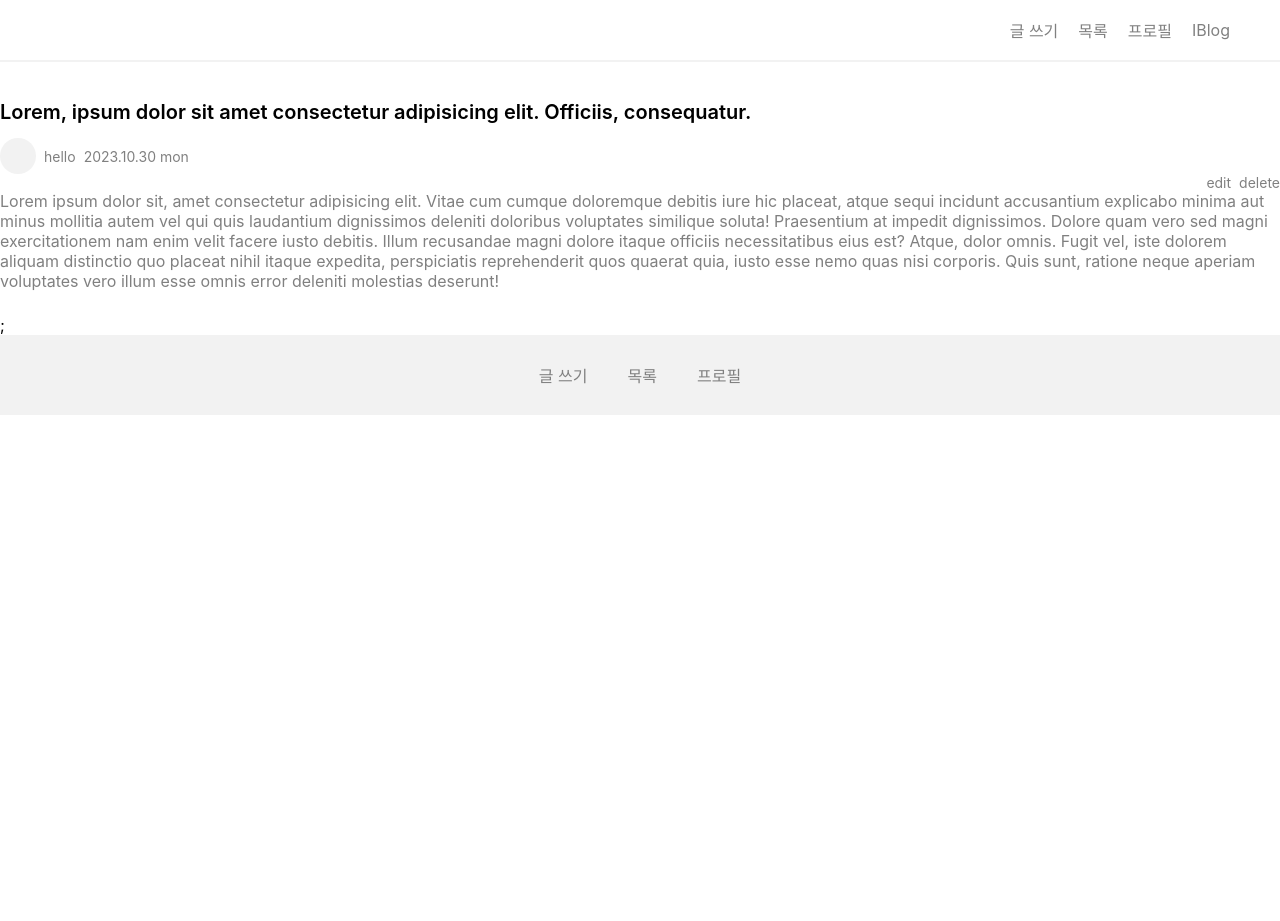
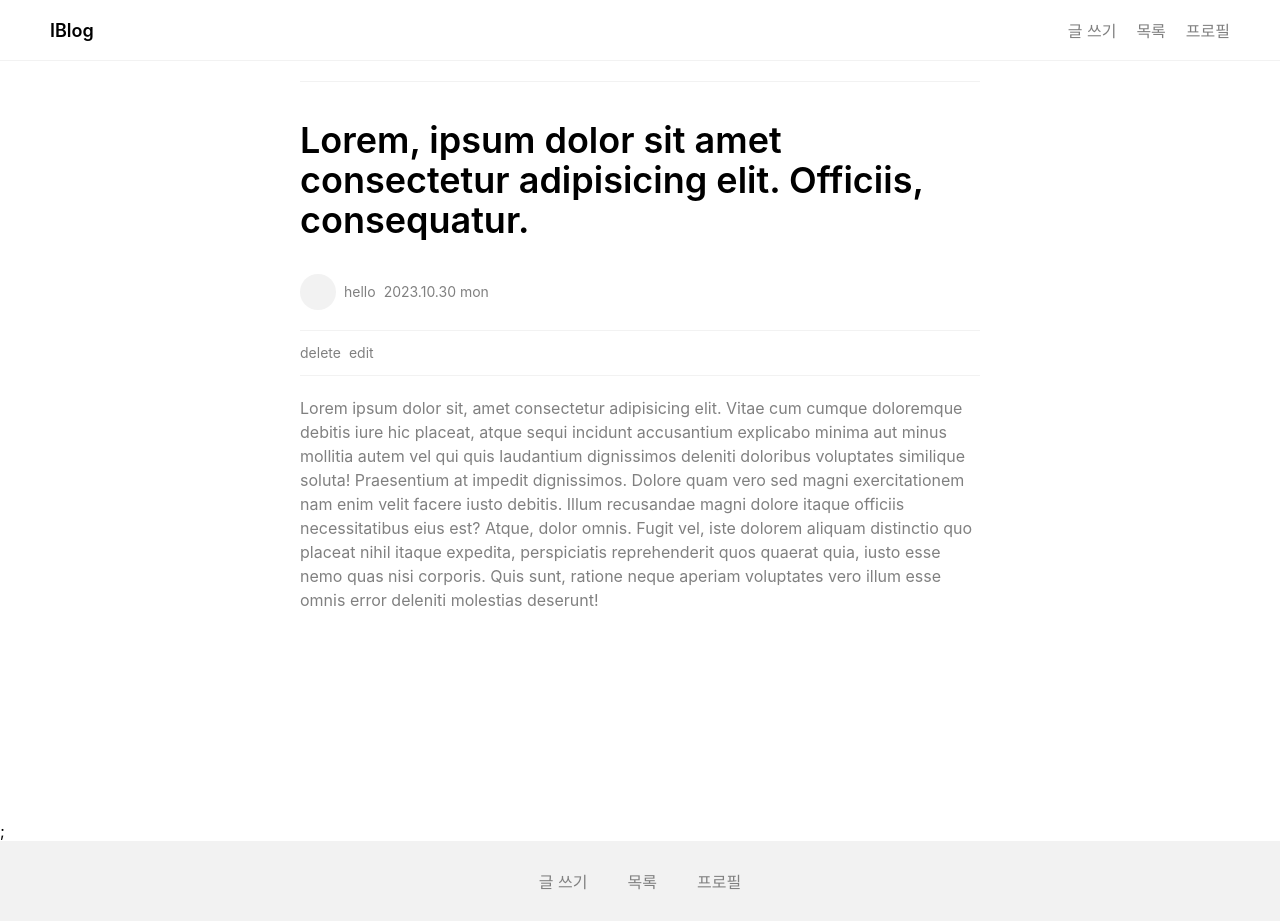
Before and after one commit to SeungGukYoo/IBlog, a React (Create React App) app: page /posts/0 in a window 1280 px wide. Before the commit the page ends 800 px from the top, so only its background shows below. Built offline with nearby package versions, Linux system fonts and the light colour scheme.

Commit message:
style: 헤더 스타일 수정

```diff
--- a/src/index.css
+++ b/src/index.css
@@ -18,10 +18,15 @@ a {
 header {
   display: flex;
   align-items: center;
-  flex-direction: row-reverse;
+  justify-content: space-between;
   border-bottom: 1px solid #f2f2f2;
   padding: 10px 40px;
   min-height: 40px;
+}
+header .header__logo {
+  color: black;
+  font-weight: 600;
+  font-size: 18px;
 }
 
 header a {
@@ -59,7 +64,7 @@ footer a:focus {
   display: flex;
   gap: 12px;
   font-size: 16px;
-  max-width: 600px;
+  max-width: 680px;
   margin: 0 auto;
   color: gray;
   cursor: pointer;
@@ -71,11 +76,12 @@ footer a:focus {
   font-weight: bold;
 }
 
-.post__list {
+.post__list,
+.post__detail {
   min-height: 90dvh;
   padding: 20px 40px;
   text-align: center;
-  max-width: 600px;
+  max-width: 680px;
   margin: 0 auto;
   text-align: left;
   line-height: 24px;
@@ -129,3 +135,70 @@ footer a:focus {
 .post__edit:focus {
   color: black;
 }
+
+.post__detail .post__title {
+  font-size: 36px;
+  line-height: 40px;
+}
+
+.post__detail .post__util-box {
+  padding: 10px 0px;
+  border-top: 1px solid #f2f2f2;
+  border-bottom: 1px solid #f2f2f2;
+  flex-direction: row;
+}
+
+.post__date .post-profile-box {
+  padding: 10px 0px;
+}
+
+.post__detail .post__profile-box {
+  padding: 20px 0px;
+}
+
+.post__detail .post__text {
+  padding: 20px 0px;
+}
+
+.profile__box {
+  display: flex;
+  gap: 18px;
+  align-items: center;
+  font-size: 18px;
+  margin: 0 auto;
+  max-width: 680px;
+  text-align: left;
+  line-height: 24px;
+  justify-content: space-between;
+  padding: 20px;
+}
+.flex__box-lg {
+  display: flex;
+  gap: 18px;
+  align-items: center;
+}
+
+.profile__image {
+  width: 72px;
+  height: 72px;
+  background-color: #f2f2f2;
+  border-radius: 50%;
+}
+.profile__name {
+  font-size: 16px;
+  padding: 4px;
+}
+
+.profile__email {
+  font-weight: 500;
+}
+
+.profile__logout {
+  color: gray;
+  font-size: 14px;
+}
+
+.profile__logout:focus,
+.profile__logout:hover {
+  color: black;
+}
```
